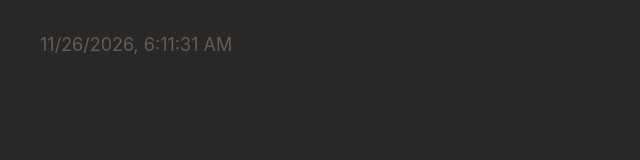
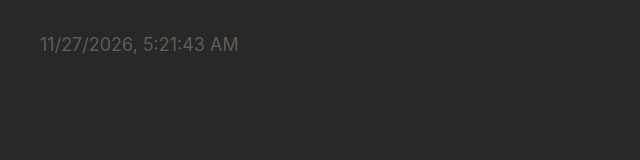
Before and after one commit to renovate-bot/khulnasoft-lab-_-feeds, a plain HTML site: page index.html in a window 1280 px wide. Shown: the full height of the page, 0-640 px from the left. Drawn offline with Linux system fonts and the light colour scheme.

Commit message:
deploy: 491331bc6c50f05c96ebd5e636011abe51451469

```diff
--- a/index.html
+++ b/index.html
@@ -17,8 +17,8 @@
     <!-- %after-body-begin.html% -->
 
     <footer>
-      <a class="footer-link" href="https://github.com/renovate-bot/khulnasoft-lab-_-feeds/actions/runs/45760503045">
-        <time id="build-timestamp" datetime="2026-11-26T06:11:31.318Z">2026-11-26T06:11:31.318Z</time>
+      <a class="footer-link" href="https://github.com/renovate-bot/khulnasoft-lab-_-feeds/actions/runs/45944442442">
+        <time id="build-timestamp" datetime="2026-11-27T05:21:43.432Z">2026-11-27T05:21:43.432Z</time>
       </a>
       <a class="footer-link" href="https://github.com/osmoscraft/osmosfeed">osmosfeed 1.15.1</a>
     </footer>
```
Also changed, not shown: 1 other file.
